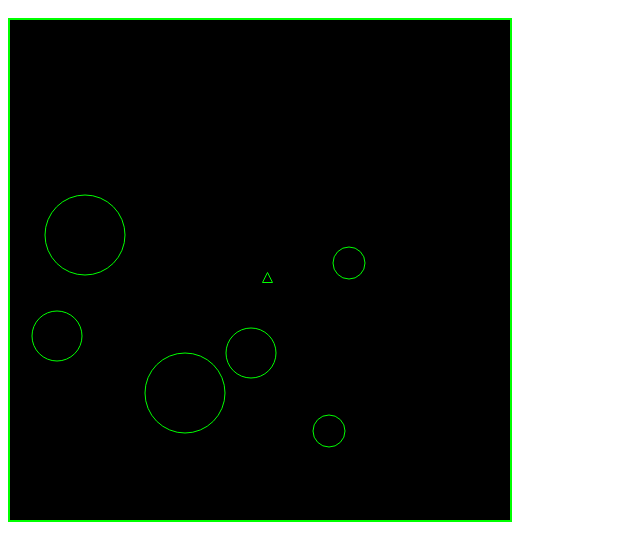
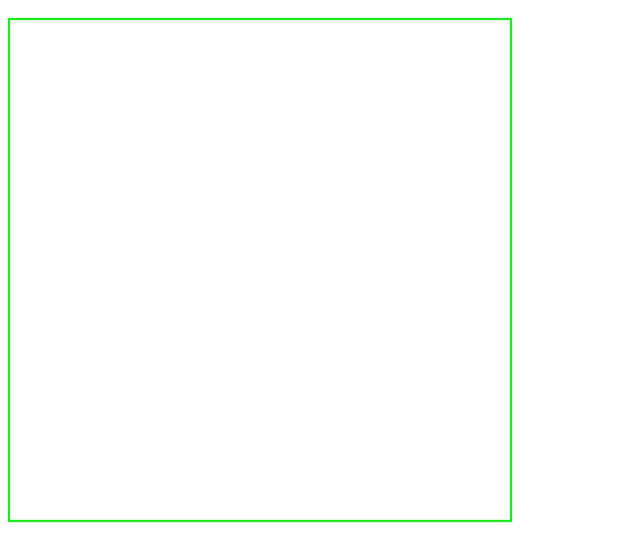
Before and after one commit to zacharylott94/asteroids, a plain HTML site: page index.html in a window 1280 px wide. Shown: the part 48-608 px from the top of the page, without its empty margins (0-640 px from the left). Drawn offline with Linux system fonts and the light colour scheme.

Commit message:
Completely starting over and starting with a design document first. The only thing left is boilerplate, and that could change.

```diff
--- a/scripts/game.js
+++ /dev/null
@@ -1,112 +0,0 @@
-//creates a generic game object
-let CreateObject = (x, y, vector, image, radius) => {
-    const object = {
-        x,        //x position
-        y,        //y position
-        vector,   //velocity vector
-        image,     //rendering image
-        radius,
-        cooldown: 5
-    }
-    return object
-}
-
-//makes sure the object stays in the playing field
-let constrain = (object, ctx) => {
-    if (object.x > ctx.width){            //if object is past the right edge of the screen
-        object.x = object.x - ctx.width   //subtract the width of the screen to wrap it to the left
-    }
-    if (object.y > ctx.height){           //if object is past the bottom edge of the screen
-        object.y = object.y - ctx.height  //subtract the height of the screen to wrap it to the top
-    }
-    if (object.x < 0){                    //if the object is past the left edge of the screen
-        object.x = object.x + ctx.width   //add the width of the screen to wrap it to the right
-    }
-    if (object.y < 0){                    //if the object is past the top of the screen
-        object.y = object.y + ctx.height  //add the height of the screen to wrap it to the bottom
-    }
-}
-
-
-//applies an object's vector to its position
-let move = (obj) => {
-    obj.x = obj.x + obj.vector.x * obj.vector.magnitude
-    obj.y = obj.y + obj.vector.y * obj.vector.magnitude
-}
-
-//Takes an angle in degrees and creates a unit vector with a magnitude
-let Vector = (degrees,magnitude) => {
-    let angle = Math.PI * 2 / 360 * degrees
-    let x = Math.cos(angle)
-    let y = Math.sin(angle)
-    return {
-        x,
-        y,
-        magnitude
-    }
-}
-
-let vectorToDegrees = (vector) => {
-    let rad = Math.asin(vector.y)
-    let deg = rad * 360 / 2 / Math.PI
-    return deg
-}
-
-let distanceSquared = (x, y, x2, y2) => {
-    let dx = x2 - x
-    let dy = y2 - y
-    dx *= dx
-    dy *= dy
-    let sum = dx + dy
-    return sum
-}
-
-let collide = (obj, obj2) => {
-    //hash the objects to see if they are the same object
-    let hash1 = hash(obj)
-    let hash2 = hash(obj2)
-    if (hash1 === hash2) return false
-    if (obj.cooldown > 0) return false
-    if (obj2.cooldown > 0) return false
-
-    // Get the two objects' positions two frames before the current
-    // This is an attempt to prevent overlapping
-    let x = obj.x + 2*(obj.vector.x * obj.vector.magnitude)
-    let y = obj.y + 2*(obj.vector.y * obj.vector.magnitude)
-    let x2 = obj2.x + 2*(obj2.vector.x * obj2.vector.magnitude)
-    let y2 = obj2.y + 2*(obj2.vector.y * obj2.vector.magnitude)
-
-    let distance = distanceSquared(x + obj.radius,    //Get Squared distance between objects, correcting for the center
-                                 y + obj.radius,
-                                 x2 + obj2.radius,
-                                 y2 + obj2.radius)
-    let radii = obj.radius + obj2.radius
-    radii *= radii
-    if (distance <= radii) {     // If Squared distance is less than the squared sum of radii, the objects have "collided"
-        obj.cooldown, obj2.cooldown = 5            //prevent objects from detecting collisions for five frames
-        return true
-    } else {
-        return false
-    }
-}
-
-let hash = (thing) => {
-    thing = JSON.stringify(thing)
-    thing = thing.split("")
-    thing = thing.map((x) => x.charCodeAt(0))
-    let sum = thing.reduce((acc, cur) => (cur * acc) - (cur + acc))
-    return sum % 181
-}
-
-const GAME = {
-  CreateObject,
-  constrain,
-  move,
-  Vector,
-  vectorToDegrees,
-  distanceSquared,
-  collide,
-  hash,
-}
-
-export default GAME
--- a/scripts/graphics.js
+++ /dev/null
@@ -1,77 +0,0 @@
-
-//binds a context to a function so that it can draw objects in that context
-let CreateRenderer = (ctx) => {
-    return (object) => {
-        ctx.drawImage(object.image, object.x, object.y) //draw the object at its position
-
-        //draw clones in a box around the object to make screen wrapping appear seamless
-        ctx.drawImage(object.image, object.x + ctx.width, object.y)               //right clone
-        ctx.drawImage(object.image, object.x, object.y + ctx.height)              //bottom clone
-        ctx.drawImage(object.image, object.x - ctx.width, object.y)               //left clone
-        ctx.drawImage(object.image, object.x, object.y - ctx.height)              //top clone
-        ctx.drawImage(object.image, object.x + ctx.width, object.y + ctx.height)  //bottom-right clone
-        ctx.drawImage(object.image, object.x - ctx.width, object.y + ctx.height)  //bottom-left clone
-        ctx.drawImage(object.image, object.x + ctx.width, object.y - ctx.height)  //top-right clone
-        ctx.drawImage(object.image, object.x - ctx.width, object.y - ctx.height)  //top-left clone
-    }
-}
-
-//creates a circle image
-let createCircleImage = (radius, style) => {
-    let padding = 5                                     //for padding the image canvas
-    let circle  = document.createElement("canvas")      //instantiate a canvas object
-    circle.width, circle.height = radius * 2 + padding  //give the canvas a width and height
-    let ctx = circle.getContext("2d")                   //get a context for the circle canvas
-    ctx = style(ctx)                                    //give it the global style
-
-    //draw the circle
-    ctx.beginPath()
-    let xy = radius + padding / 2
-    ctx.arc(xy, xy, radius, 0, 2 * Math.PI)
-    ctx.stroke()
-
-    return circle
-}
-
-let createPlayerImage = (style) => {
-    let player  = document.createElement("canvas")      //instantiate a canvas object
-    player.width, player.height = 12                    //give the canvas a width and height
-    let ctx = player.getContext("2d")                   //get a context for the circle canvas
-    ctx = style(ctx)                                    //give it the global style
-
-    //draw the player
-    ctx.beginPath()
-    ctx.moveTo(5,1)
-    ctx.moveTo(6,1)
-    ctx.lineTo(11,11)
-    ctx.lineTo(1,11)
-    ctx.lineTo(6,1)
-    ctx.stroke()
-
-    return player
-}
-
-//sets canvas fill and stroke styles
-let style = (ctx) => {
-    ctx.translate(0.5, 0.5)            //an attempt to remove anti-aliasing
-    ctx.imageSmoothingEnabled = false  //an attempt to remove anti-aliasing
-    ctx.fillStyle = "black"            //space is black
-    ctx.strokeStyle = "rgb(0,255,0)"   //lines are green
-
-    return ctx
-}
-
-//clears the context
-let clear = (ctx) => {
-    ctx.fillRect(0, 0, ctx.width, ctx.height)
-}
-
-const GRAPHICS = {
-  CreateRenderer,
-  createCircleImage,
-  createPlayerImage,
-  style,
-  clear,
-}
-
-export default GRAPHICS
--- a/scripts/index.js
+++ b/scripts/index.js
@@ -1,68 +1 @@
-import GRAPHICS from "./graphics.js"
-import GAME from "./game.js"
-
-
-//---------------Main--------------------
-
-let canvas = document.getElementById("canvas")  //grab our canvas
-let ctx    = canvas.getContext("2d")            // create a context for it
-
-//bind canvas dimensions to the context for convenience
-ctx.width  = canvas.width
-ctx.height = canvas.height
-
-ctx = GRAPHICS.style(ctx)                    //Set our fill and stroke styles
-const render = GRAPHICS.CreateRenderer(ctx)  //create a render function with a context bound to it
-
-// Radius Constants
-const largeRadius = 40
-const mediumRadius = 25
-const smallRadius = 16
-const playerRadius = 5
-
-
-//stock images
-const largeAsteroidImage  = GRAPHICS.createCircleImage(largeRadius, GRAPHICS.style)
-const mediumAsteroidImage = GRAPHICS.createCircleImage(mediumRadius, GRAPHICS.style)
-const smallAsteroidImage  = GRAPHICS.createCircleImage(smallRadius, GRAPHICS.style)
-const playerImage    = GRAPHICS.createPlayerImage(GRAPHICS.style)
-
-//array of objects
-let objects = []
-objects.push(GAME.CreateObject(10,  150,  GAME.Vector(45, .1), largeAsteroidImage, largeRadius))
-objects.push(GAME.CreateObject(125, 15,  GAME.Vector(270, .9),  largeAsteroidImage, largeRadius))
-objects.push(GAME.CreateObject(10,  300, GAME.Vector(10, .2), mediumAsteroidImage, mediumRadius))
-objects.push(GAME.CreateObject(200, 300, GAME.Vector(185, 1.5), mediumAsteroidImage, mediumRadius))
-objects.push(GAME.CreateObject(150, 150, GAME.Vector(300, 1), smallAsteroidImage, smallRadius))
-objects.push(GAME.CreateObject(10,  15,  GAME.Vector(34, 1.25), smallAsteroidImage, smallRadius))
-objects.push(GAME.CreateObject(ctx.width/2,  ctx.height/2,  GAME.Vector(0,0), playerImage, playerRadius))
-
-
-
-//Main game loop
-setInterval(() => {
-    GRAPHICS.clear(ctx)
-        objects.map((obj) => {
-            objects.map((obj2) => {
-                let result = GAME.collide(obj, obj2)
-                if (result) {
-                    let vector = {x:obj2.x - obj.x, y:obj2.y - obj.y}              //get our vector between objects
-                    let distance = GAME.distanceSquared(obj.x, obj.y, obj2.x, obj2.y)     //get the distance between objects
-                    let normalVector = {x:vector.x/distance, y:vector.y/distance}  //normalize the vector
-                    let angle = GAME.vectorToDegrees(normalVector)                 //get angle between objects
-
-
-                    let objMag = obj.vector.magnitude                          //store one objects' velocity magnitude to switch them later
-                    obj.vector = GAME.Vector(angle+180, obj2.vector.magnitude) //update velocity angle and switch magnitude
-                    obj2.vector = GAME.Vector(angle, objMag)                   //update velocity angle and switch magnitude
-
-                    console.log("collision")
-                }
-            })
-            obj.cooldown -= 1
-            GAME.move      (obj)
-            GAME.constrain (obj,ctx)
-            render    (obj)
-        })
-
-},1000/60)
+console.log("Hello World")
```
Also changed, not shown: index.html (line endings or trailing spaces), style.css (line endings or trailing spaces), 1 other file.
